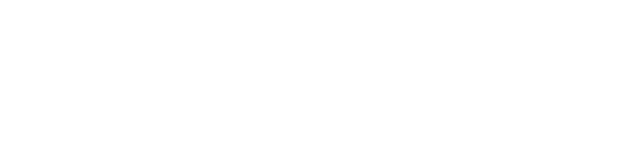
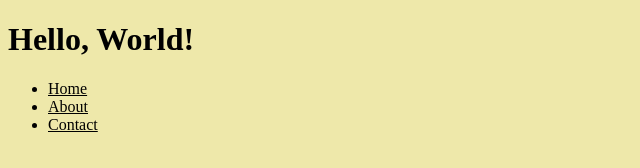
Before and after one commit to svsaunde-su/Lecture2, a plain HTML site: page index.html in a window 1280 px wide. Shown: the whole page, without its empty margins (0-640 px from the left). Drawn offline with Linux system fonts and the light colour scheme.

Commit message:
Added navigation and style.css

```diff
--- a/index.html
+++ b/index.html
@@ -1,13 +1,25 @@
 <!DOCTYPE html>
 
 <html>
+    <link rel="stylesheet" href="style.css" />
+    <head>
+        <title>Lecture 2 - Homepage</title>
+            <body>
+                <h1>Hello, World!</h1>
 
-    <head>
+                <ul>
+                    <li>
+                        <a href="index.html"> Home</a>
+                    </li>
 
-        <body>
+                    <li>
+                        <a href="about.html"> About</a>
+                    </li>
 
-        </body>
-
+                    <li>
+                        <a href="contatc.html"> Contact</a>
+                    </li>
+                </ul>
+            </body>
     </head>
-
 </html>
--- a/style.css
+++ b/style.css
@@ -0,0 +1,7 @@
+body {
+    background-color: palegoldenrod;
+}
+
+a {
+    color: #000;
+}
```
